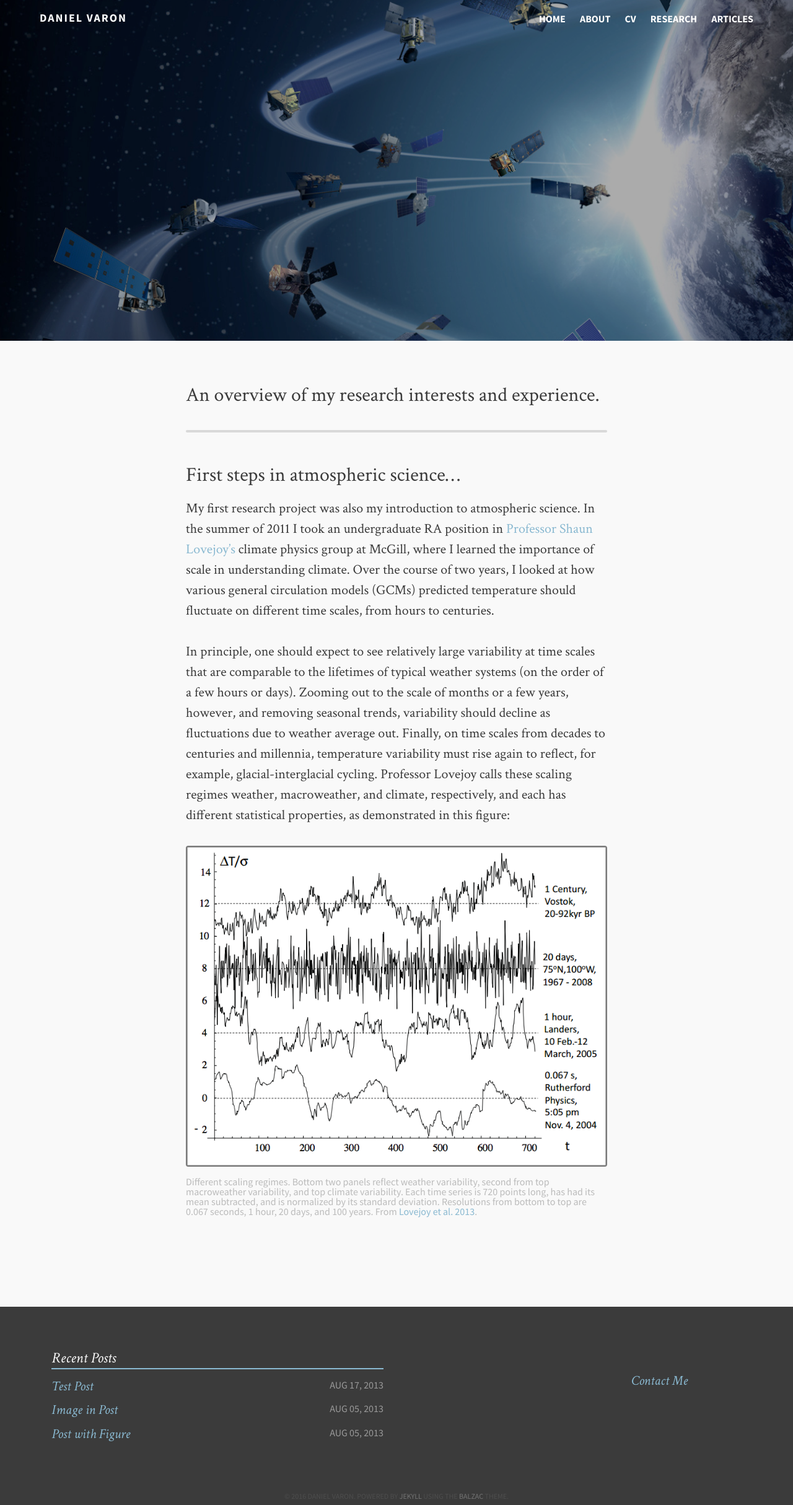
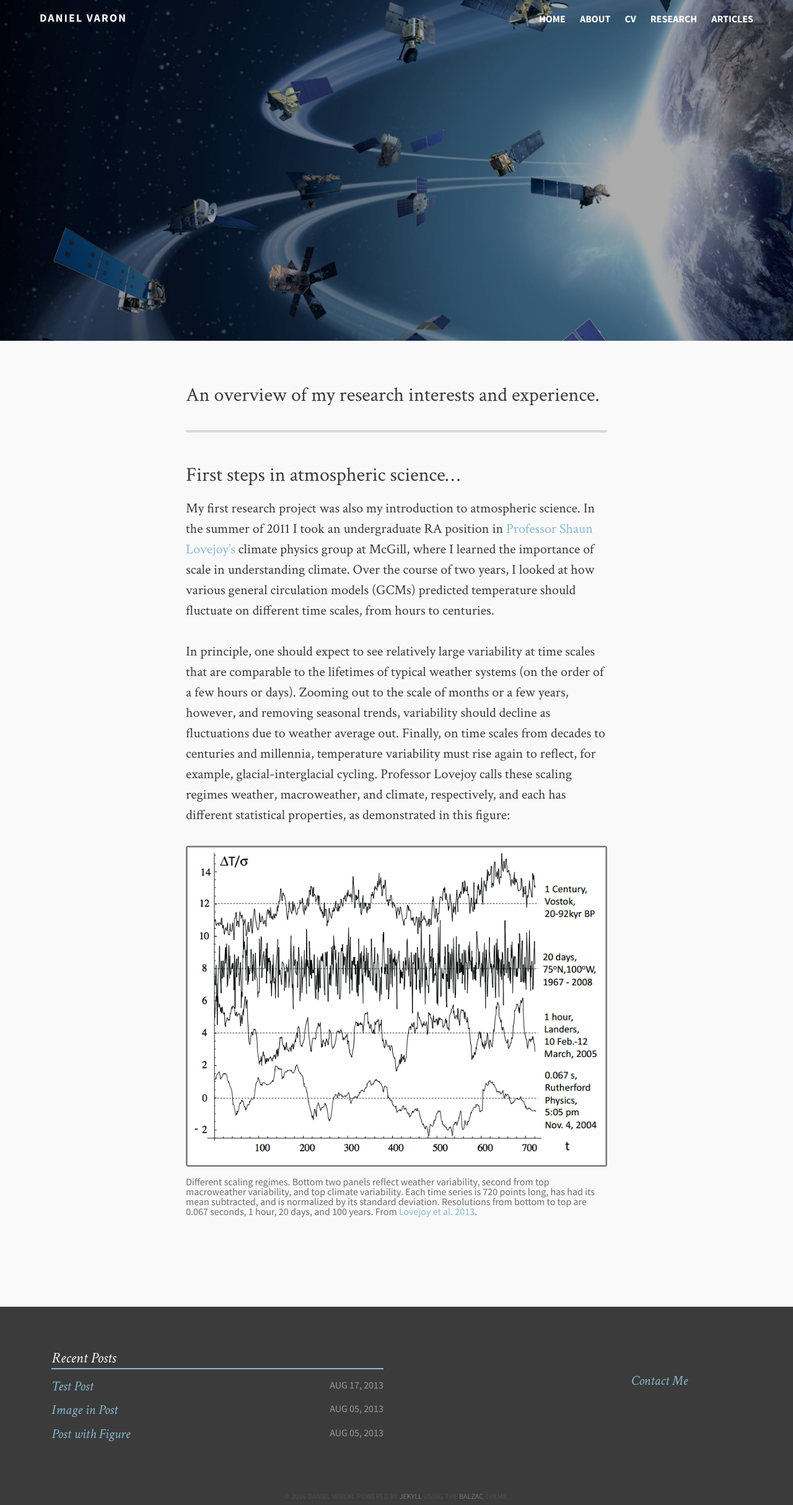
Before and after one commit to djvaron/djvaron.github.io, a Jekyll site: the page built from research.md, in a window 1280 px wide. Shown: the whole page at 62% size. Built offline with Jekyll 4.4.1, drawn with Linux system fonts in a browser that asks for light colours.

Commit message:
Update _styles.scss

```diff
--- a/_sass/_styles.scss
+++ b/_sass/_styles.scss
@@ -478,7 +478,7 @@ header.site-header nav {
             font-family: $sans;
             font-weight: 400;
             text-transform: none;
-            color: lighten($black, 50%);
+            color: lighten($black, 20%);
             text-align: left;
         }
     }
```
